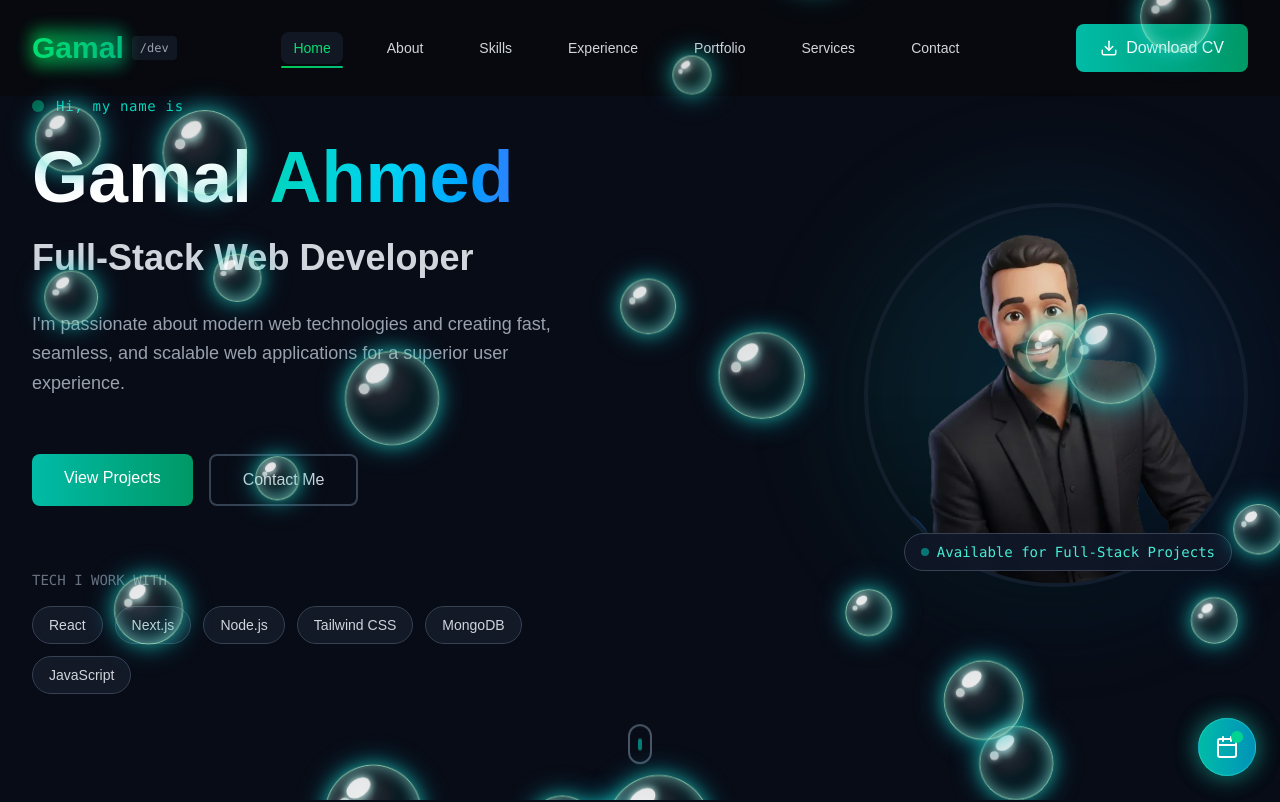
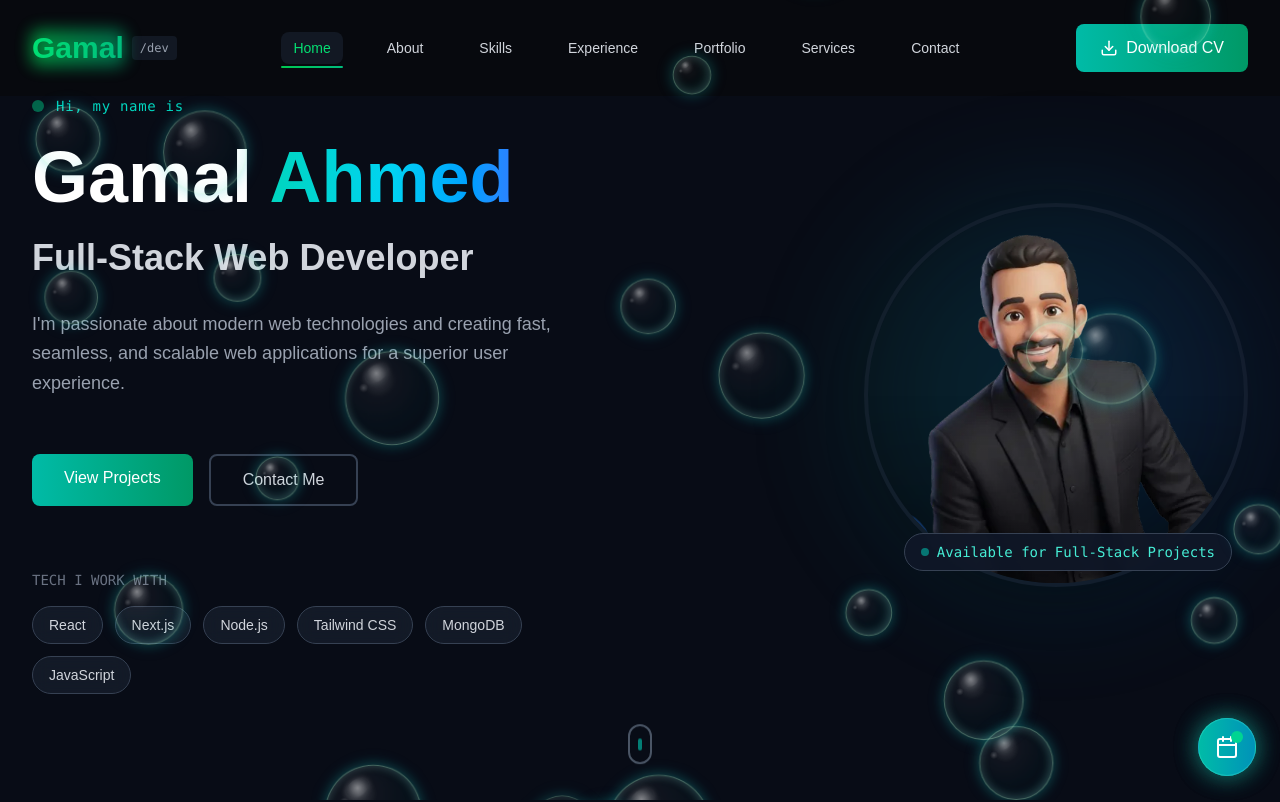
Before and after one commit to ga5e8je99/gamal, a Next.js app: page / in a window 1280 px wide. Shown: the top 802 px of the page. Built offline with nearby package versions, Linux system fonts and the light colour scheme.

Commit message:
style: soften bubble glow and opacity for a more refined glassy look

```diff
--- a/app/globals.css
+++ b/app/globals.css
@@ -163,8 +163,8 @@ body {
     transform: translateY(0) translateX(0) scale(0.95);
     opacity: 0;
   }
-  6% {
-    opacity: 0.95;
+  8% {
+    opacity: 0.75;
   }
   25% {
     transform: translateY(-28vh) translateX(14px) scale(1.02);
@@ -173,11 +173,11 @@ body {
     transform: translateY(-58vh) translateX(-14px) scale(0.98);
   }
   75% {
-    transform: translateY(-88vh) translateX(10px) scale(1.03);
-    opacity: 0.92;
+    transform: translateY(-88vh) translateX(10px) scale(1.02);
+    opacity: 0.7;
   }
   92% {
-    opacity: 0.85;
+    opacity: 0.65;
   }
   100% {
     transform: translateY(-118vh) translateX(-6px) scale(1);
@@ -205,51 +205,50 @@ body {
   border-radius: 50% !important;
   background: radial-gradient(
     circle at 35% 30%,
-    rgba(255, 255, 255, 0.5) 0%,
-    rgba(255, 255, 255, 0.12) 18%,
-    rgba(45, 212, 191, 0.08) 45%,
-    rgba(6, 182, 212, 0.05) 70%,
-    rgba(45, 212, 191, 0.3) 100%
+    rgba(255, 255, 255, 0.25) 0%,
+    rgba(255, 255, 255, 0.05) 20%,
+    rgba(45, 212, 191, 0.04) 50%,
+    rgba(6, 182, 212, 0.02) 75%,
+    rgba(45, 212, 191, 0.15) 100%
   );
-  border: 1.5px solid rgba(167, 243, 208, 0.85);
+  border: 1.2px solid rgba(167, 243, 208, 0.55);
   box-shadow:
-    0 0 18px rgba(45, 212, 191, 0.7),
-    0 0 35px rgba(6, 182, 212, 0.45),
-    inset 0 0 15px rgba(255, 255, 255, 0.35),
-    inset -3px -3px 18px rgba(45, 212, 191, 0.5);
+    0 0 12px rgba(45, 212, 191, 0.35),
+    0 0 22px rgba(6, 182, 212, 0.2),
+    inset 0 0 10px rgba(255, 255, 255, 0.2),
+    inset -2px -2px 10px rgba(45, 212, 191, 0.25);
   animation: floatBubble 16s ease-in-out infinite;
   will-change: transform, opacity;
   pointer-events: none;
 }
 
-/* Bright primary specular highlight (reflection) on the upper-left */
+/* Soft primary specular highlight on the upper-left */
 .background li::after {
   content: "";
   position: absolute;
   top: 14%;
   left: 20%;
-  width: 28%;
+  width: 26%;
   height: 18%;
   border-radius: 50%;
-  background: #ffffff;
-  box-shadow: 0 0 8px #ffffff, 0 0 14px rgba(45, 212, 191, 0.8);
+  background: radial-gradient(circle, rgba(255, 255, 255, 0.85) 0%, rgba(255, 255, 255, 0.25) 60%, transparent 100%);
+  box-shadow: 0 0 6px rgba(255, 255, 255, 0.4);
   transform: rotate(-35deg);
-  opacity: 0.95;
+  opacity: 0.7;
   pointer-events: none;
 }
 
-/* Secondary delicate reflection point for true 3D bubble depth */
+/* Secondary subtle reflection point for realistic 3D bubble depth */
 .background li::before {
   content: "";
   position: absolute;
   top: 34%;
   left: 14%;
-  width: 12%;
-  height: 12%;
+  width: 10%;
+  height: 10%;
   border-radius: 50%;
-  background: #ffffff;
-  box-shadow: 0 0 6px #ffffff;
-  opacity: 0.8;
+  background: radial-gradient(circle, rgba(255, 255, 255, 0.6) 0%, transparent 70%);
+  opacity: 0.5;
   pointer-events: none;
 }
 
```
